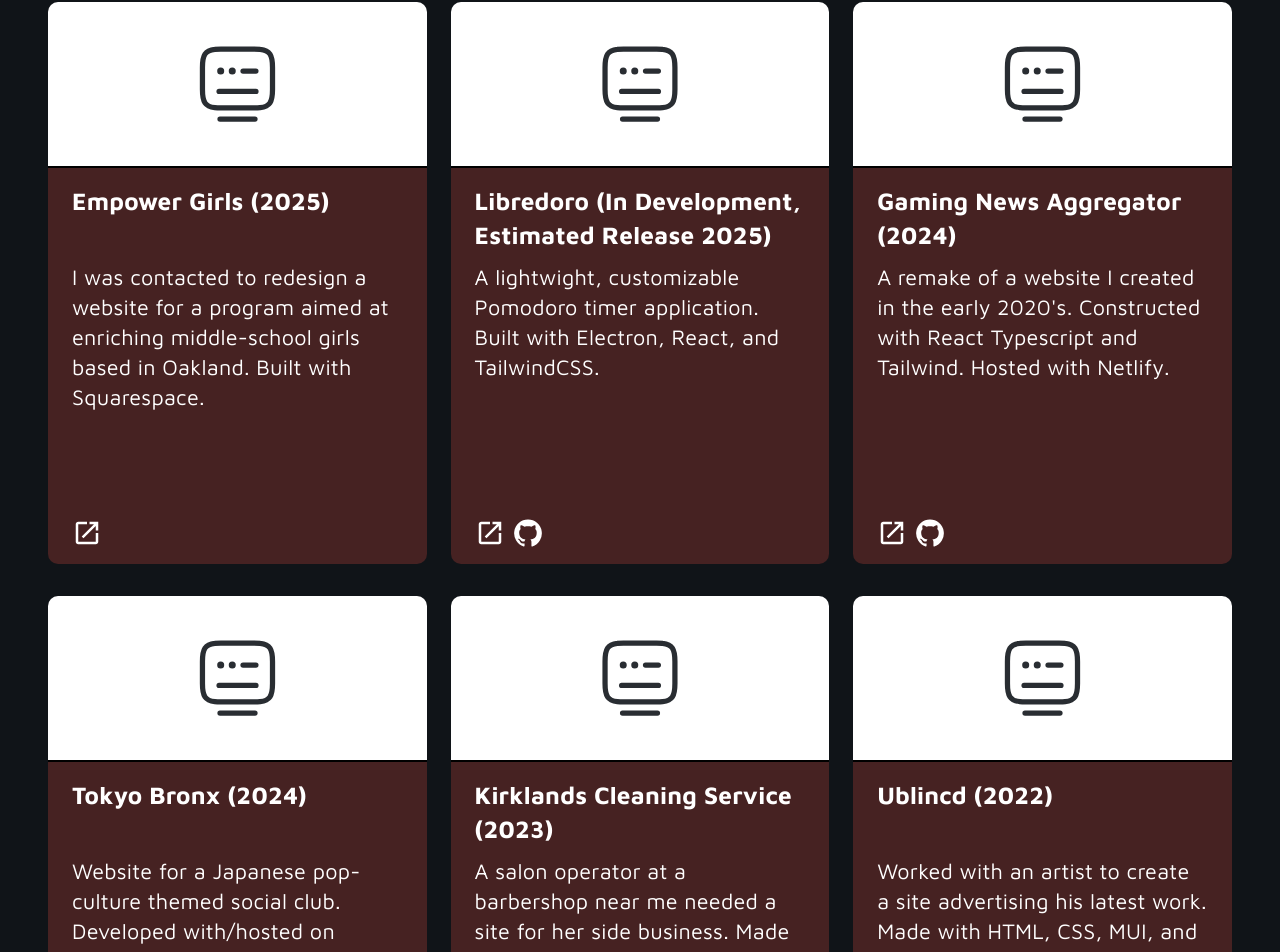
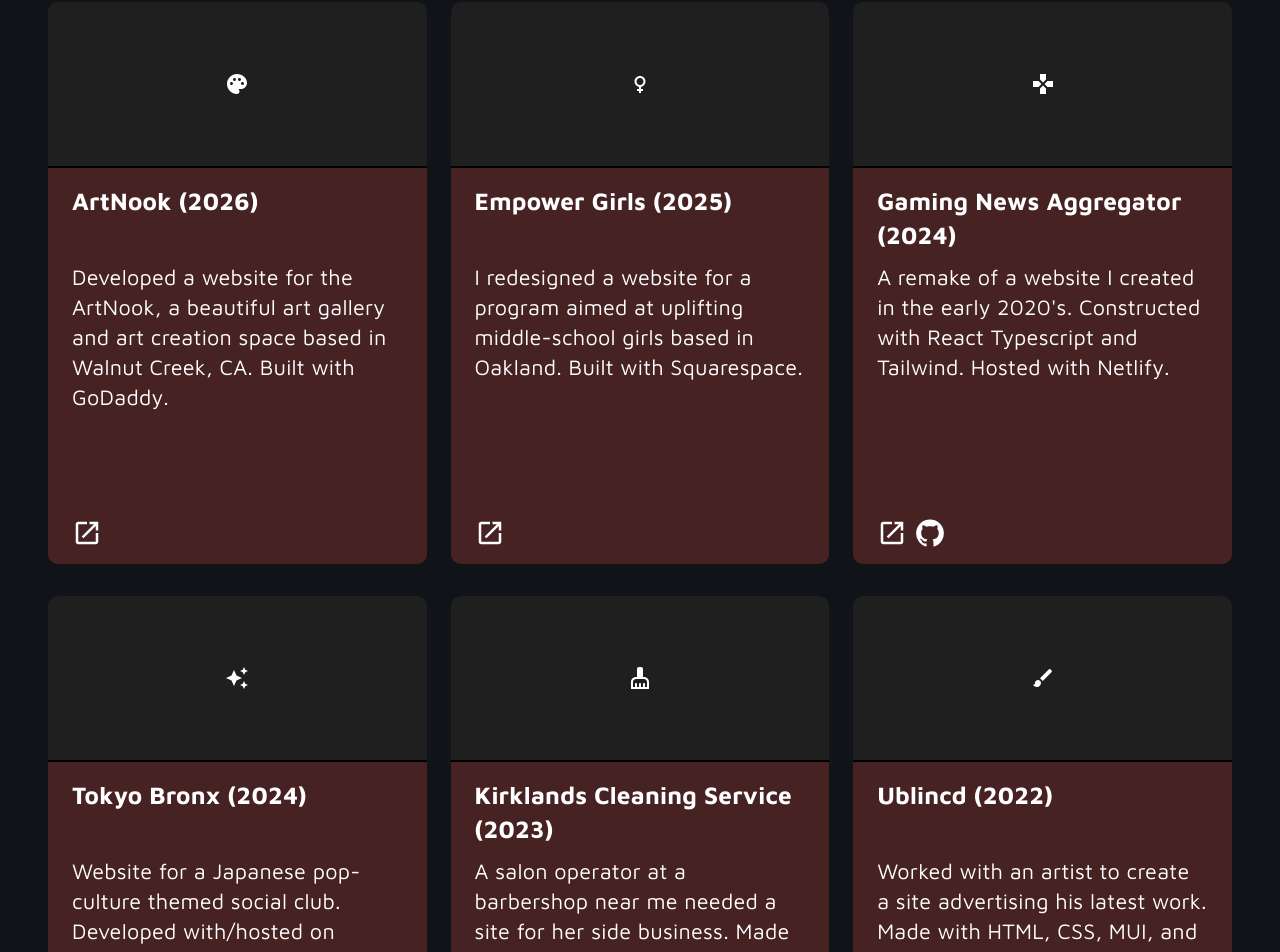
Before and after one commit to andlas98/ao-website, a Next.js app: page / in a window 1280 px wide. Shown: the part 1953-2905 px from the top of the page. Built offline with nearby package versions, Linux system fonts and the light colour scheme; grey boxes are pictures that could not be loaded.

Commit message:
Updated webdevelopment projects and webdevprojectcard Component

```diff
--- a/src/app/page.js
+++ b/src/app/page.js
@@ -2,7 +2,6 @@
 import { Box, Typography, Link} from "@mui/material";
 import VoiceWorkSection from "@/components/voiceworkSection";
 import ContactPill from "@/components/contactPill";
-import DownloadRoundedIcon from "@mui/icons-material/DownloadRounded";
 import Navbar from "@/components/navbar";
 import LayeredPaper from "@/components/layeredPaper";
 import LavaBlob from "@/components/lavaBlob";
--- a/src/components/WebDevProjectCard.jsx
+++ b/src/components/WebDevProjectCard.jsx
@@ -1,4 +1,5 @@
 'use client';
+import React from 'react';
 import { Box, Typography, Link} from "@mui/material";
 import { GitHub } from "@mui/icons-material";
 import LaunchIcon from '@mui/icons-material/Launch';
@@ -7,8 +8,32 @@
 export default function WebDevProjectCard (props) {
     return(
         <Box className="webDevProjectCard max-md:ml-auto flex flex-col max-md:mr-auto max-sm:w-[100%] duration-200 transition-transform hover:scale-[1.02]">
-            <Box className="webDevProjectHero w-full h-[10.25rem] rounded-t-[0.625rem] bg-white max-md:h-[15rem]">
-                <Image className="rounded-t-[0.625rem] h-full w-full py-[2.5rem]" src={props.poster} alt="project-poster" />
+            <Box className="webDevProjectHero w-full h-[10.25rem] rounded-t-[0.625rem] bg-[#1F1F1F] max-md:h-[15rem] relative">
+                {(() => {
+                    const Poster = props.poster;
+                    if (!Poster) return null;
+                    if (React.isValidElement(Poster)) {
+                        return (
+                            <Box className="h-full w-full flex items-center justify-center text-4xl">
+                                {Poster}
+                            </Box>
+                        )
+                    }
+                    if (typeof Poster === 'function') {
+                        const Comp = Poster;
+                        return (
+                            <Box className="h-full w-full flex items-center justify-center text-4xl">
+                                <Comp className="h-[2rem] w-[2rem]"/>
+                            </Box>
+                        )
+                    }
+                    if (typeof Poster === 'string') {
+                        return (
+                            <Image className="rounded-t-[0.625rem] h-[2rem] w-[2rem] py-[2.5rem]" src={Poster} alt="project-poster" fill style={{objectFit: 'cover'}} />
+                        )
+                    }
+                    return null;
+                })()}
             </Box>
             <Box className="webDevProjectDetails">
                 <Typography className="webDevProjectTitle">
--- a/src/components/webDevelopmentProjectsSection.jsx
+++ b/src/components/webDevelopmentProjectsSection.jsx
@@ -2,27 +2,35 @@
 import CodeSymbol from "../imgs/keyboard-open.svg"
 import HandshakeRoundedIcon from '@mui/icons-material/HandshakeRounded';
 import TimerOutlinedIcon from '@mui/icons-material/TimerOutlined';
+import { Palette, AutoAwesome, Female , Gamepad , CleaningServices, Brush} from '@mui/icons-material';
 
 export default async function WebDevelopmentProjects() {
 
     return (
         <div className="projectsBox">
             <WebDevProjectCard
-                poster={CodeSymbol}
+                poster={<Palette />}
+                projectTitle="ArtNook"
+                yearOfInitialRelease="2026"
+                projectDescription="Developed a website for the ArtNook, a beautiful art gallery and art creation space based in Walnut Creek, CA. Built with GoDaddy."
+                projectLink="https://artnook.net/"
+            />
+            <WebDevProjectCard
+                poster={<Female/>}
                 projectTitle="Empower Girls"
                 yearOfInitialRelease="2025"
-                projectDescription="I was contacted to redesign a website for a program aimed at enriching middle-school girls based in Oakland. Built with Squarespace."
+                projectDescription="I redesigned a website for a program aimed at uplifting middle-school girls based in Oakland. Built with Squarespace."
                 projectLink="www.empowergirlsprogram.org/"
             />
-            <WebDevProjectCard
+            {/* <WebDevProjectCard
                 poster={CodeSymbol}
                 projectTitle="Libredoro"
                 yearOfInitialRelease="In Development, Estimated Release 2025"
                 projectDescription="A lightwight, customizable Pomodoro timer application. Built with Electron, React, and TailwindCSS."
                 gitHubLink="https://github.com/andlas98/libredoro-test"
-            />
+            /> */}
             <WebDevProjectCard
-                poster={CodeSymbol}
+                poster={<Gamepad/>}
                 projectTitle="Gaming News Aggregator"
                 yearOfInitialRelease="2024"
                 projectDescription="A remake of a website I created in the early 2020's. Constructed with React Typescript and Tailwind. Hosted with Netlify."
@@ -30,14 +38,14 @@
                 gitHubLink="https://github.com/andlas98/GNA_Redux"
             />
             <WebDevProjectCard
-                poster={CodeSymbol}
+                poster={<AutoAwesome/>}
                 projectTitle="Tokyo Bronx"
                 yearOfInitialRelease="2024"
                 projectDescription={`Website for a Japanese pop-culture themed social club. Developed with/hosted on WordPress. Plugins allow users to view most recent social media posts, and adds honeypots to site\'s contact section.`}
                 projectLink="https://tokyobronx.com/"
             />
             <WebDevProjectCard
-                poster={CodeSymbol}
+                poster={<CleaningServices />}
                 projectTitle="Kirklands Cleaning Service"
                 yearOfInitialRelease="2023"
                 projectDescription="A salon operator at a barbershop near me needed a site for her side business. Made with HTML, CSS, and JavaScript, and hosted on Netlify."
@@ -45,7 +53,7 @@
                 gitHubLink="https://github.com/andlas98/kirklands-cleaning-services"
             />
             <WebDevProjectCard
-                poster={CodeSymbol}
+                poster={<Brush/>}
                 projectTitle="Ublincd"
                 yearOfInitialRelease="2022"
                 projectDescription="Worked with an artist to create a site advertising his latest work. Made with HTML, CSS, MUI, and JavaScript, and hosted on Hostinger."
```
